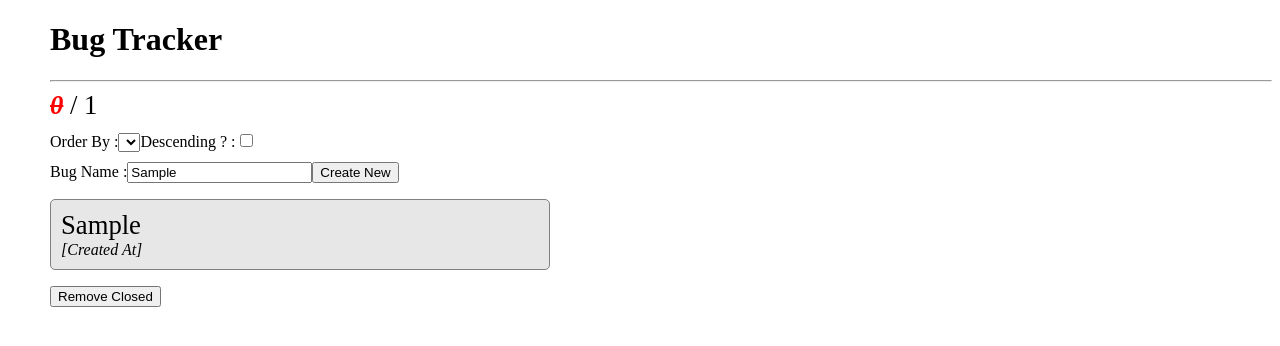
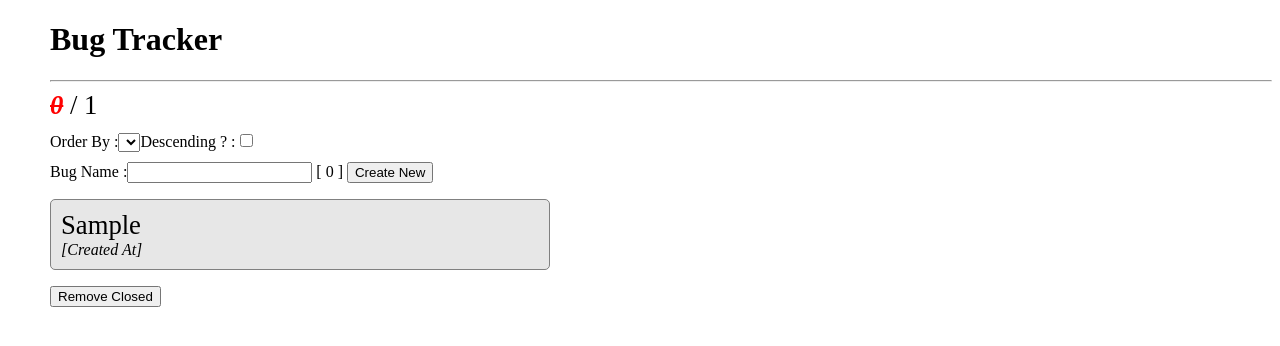
Before and after one commit to tkmagesh/Fidelity-Angular-Jul-2018, an Angular app in the folder bug-tracker-app/: page / in a window 1280 px wide. Both pictures are taken after typing "Sample" into the empty fields and a click on the button "Create New". Shown: the top 346 px of the page. Built offline with nearby package versions, Linux system fonts and the light colour scheme.

Commit message:
trimTextPipe & ngModel usage

```diff
--- a/bug-tracker-app/src/app/app.module.ts
+++ b/bug-tracker-app/src/app/app.module.ts
@@ -1,16 +1,22 @@
 import { BrowserModule } from '@angular/platform-browser';
 import { NgModule } from '@angular/core';
+import { FormsModule } from '@angular/forms';
 
 import { AppComponent } from './app.component';
 import { BugTrackerComponent } from './bugTracker/bugTracker.component';
+
+import { TrimTextPipe } from './bugTracker/pipes/trimText.pipe';
+
 
 @NgModule({
   declarations: [
     AppComponent
     , BugTrackerComponent
+    , TrimTextPipe
   ],
   imports: [
     BrowserModule
+    , FormsModule
   ],
   providers: [],
   bootstrap: [AppComponent]
--- a/bug-tracker-app/src/app/bugTracker/bugTracker.component.html
+++ b/bug-tracker-app/src/app/bugTracker/bugTracker.component.html
@@ -14,8 +14,9 @@
 </section>
 <section class="edit">
 	<label for="">Bug Name :</label>
-	<input type="text" #txtNewBugName>
-	<input type="button" value="Create New" (click)="onCreateNewClick(txtNewBugName.value)">
+	<input type="text" [(ngModel)]="newBugName">
+	<span> [ {{newBugName.length}} ] </span>
+	<input type="button" value="Create New" (click)="onCreateNewClick()">
 </section>
 <section class="list">
 	<ol>
@@ -25,7 +26,7 @@
 				(click)="onBugNameClick(bug)"
 				[ngClass]="{closed : bug.isClosed}"
 			>
-				{{bug.name}}
+				{{bug.name | trimText}}
 			</span>
 			<div class="datetime">[Created At]</div>
 		</li>
--- a/bug-tracker-app/src/app/bugTracker/bugTracker.component.ts
+++ b/bug-tracker-app/src/app/bugTracker/bugTracker.component.ts
@@ -9,12 +9,15 @@
 
 	bugs : Bug[] = [];
 
-	onCreateNewClick(newBugName : string){
+	newBugName : string = '';
+
+	onCreateNewClick(){
 		let newBug : Bug = {
-			name : newBugName,
+			name : this.newBugName,
 			isClosed : false
 		};
 		this.bugs.push(newBug);
+		this.newBugName = '';
 	}
 
 	onBugNameClick(bugToToggle : Bug){
--- /dev/null
+++ b/bug-tracker-app/src/app/bugTracker/pipes/trimText.pipe.ts
@@ -0,0 +1,10 @@
+import { Pipe, PipeTransform } from '@angular/core';
+
+@Pipe({
+	name : 'trimText'
+})
+export class TrimTextPipe implements PipeTransform {
+	transform(data : string) : string {
+		return data.length <= 30 ? data : data.substr(0,30) + '...';
+	}
+}
```
